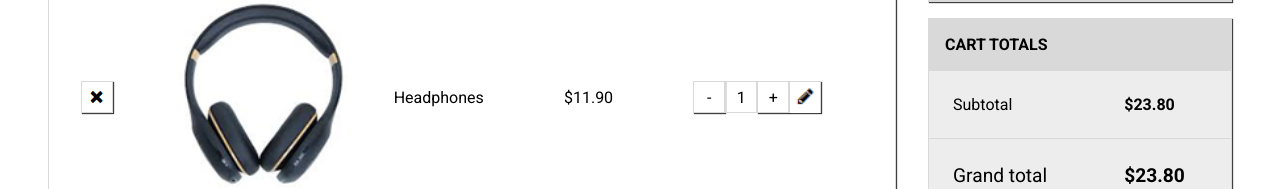
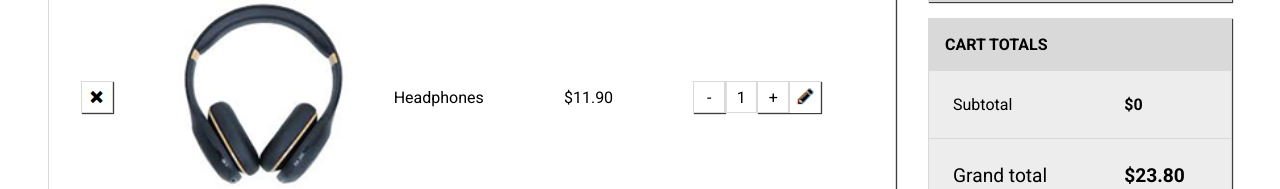
Before and after one commit to PwKaras/ShoppingCartReact, a React (Create React App) app: page /cart in a window 1280 px wide. Shown: the part 187-376 px from the top of the page. Built offline with nearby package versions, Linux system fonts and the light colour scheme.

Commit message:
update subtotal

```diff
--- a/src/components/ProductInCart.js
+++ b/src/components/ProductInCart.js
@@ -53,7 +53,9 @@ const ProductInCart = props => {
                                 <Button
                                     onClick={props.onClickAdd}
                                     square={"square"}>+</Button>
-                                <Button image={"button-image"}
+                                <Button
+                                    onClick={props.updateSubtotal}
+                                    image={"button-image"}
                                     square={"square"}>
 
                                     <img className="productInCart-image" src={pencil} alt="pencil image, click to update shopping cart`s value" />
@@ -64,7 +66,9 @@ const ProductInCart = props => {
                 </tbody>
             </table>
             <div className="productInCart-section-footer">
-                <Button>Update Shopping Cart</Button>
+                <Button
+                    onClick={props.updateSubtotal}
+                >Update Shopping Cart</Button>
             </div>
         </section>
     );
--- a/src/components/Total.js
+++ b/src/components/Total.js
@@ -22,7 +22,7 @@ const Total = (props) => {
                 <tbody className="total-aside-table__tbody">
                     <tr>
                         <td>Subtotal</td>
-                        <td>$23.80</td>
+                        <td>${props.subtotal}</td>
                     </tr>
                     <tr>
                         <td>
@@ -33,7 +33,7 @@ const Total = (props) => {
                     <tr>
                         <td colSpan="2">
                             <Button to={'/cart/completed'}>Proceed to checkout</Button>
-                    </td>
+                        </td>
                     </tr>
                 </tbody>
             </table>
--- a/src/views/CartView.js
+++ b/src/views/CartView.js
@@ -1,4 +1,4 @@
-import React, { useState, useEffect, useContext } from 'react';
+import React, { useState, useEffect, useContext, createContext } from 'react';
 import Header from '../components/Header';
 import headphones from './../images/headphones.png';
 import './CartView.css';
@@ -8,6 +8,10 @@ import { CartContext } from '../context/CartContext';
 
 export const CartView = (props) => {
 
+    // const totalValue = useContext(CartContext);
+    const [subTotal, setSubtotal] = useState(0);
+    const [isShiping, setIsShiping] = useState(0);
+    const [grandTotal, setGrandTotal] = useState(0);
     // render default product
     const [products, setProducts] = useState([]);
     const [quantity, setQuantity] = useState(1);
@@ -41,6 +45,16 @@ export const CartView = (props) => {
         setQuantity(0)
     }
 
+// total Value
+const subtotalValueHandler = () => {
+    setSubtotal(
+            products.unitPrice * quantity
+    )
+}
+console.log(products.unitPrice)
+console.log(quantity)
+console.log(subTotal)
+
     return (
         <>
             <Header />
@@ -51,10 +65,13 @@ export const CartView = (props) => {
                     onClickMinus={minusQuantityHandler}
                     quant={quantity}
                     cancelProducts={clearProductsHandler}
+                    updateSubtotal={subtotalValueHandler}
 
                 >
                 </ProductInCart>
-                <Total />
+                <Total
+                subtotal={subTotal}
+                />
             </div>
         </>
     );
```
Lines whose indentation alone changed are shown as unchanged.
